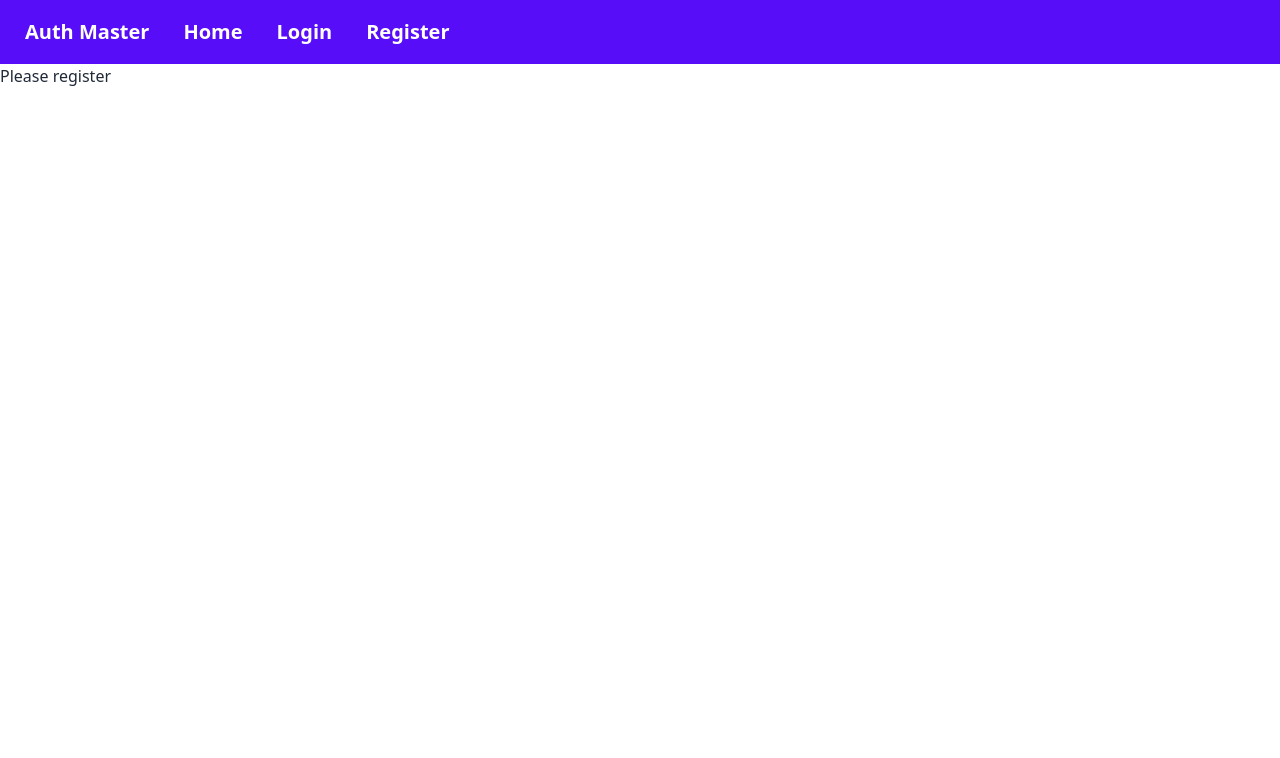
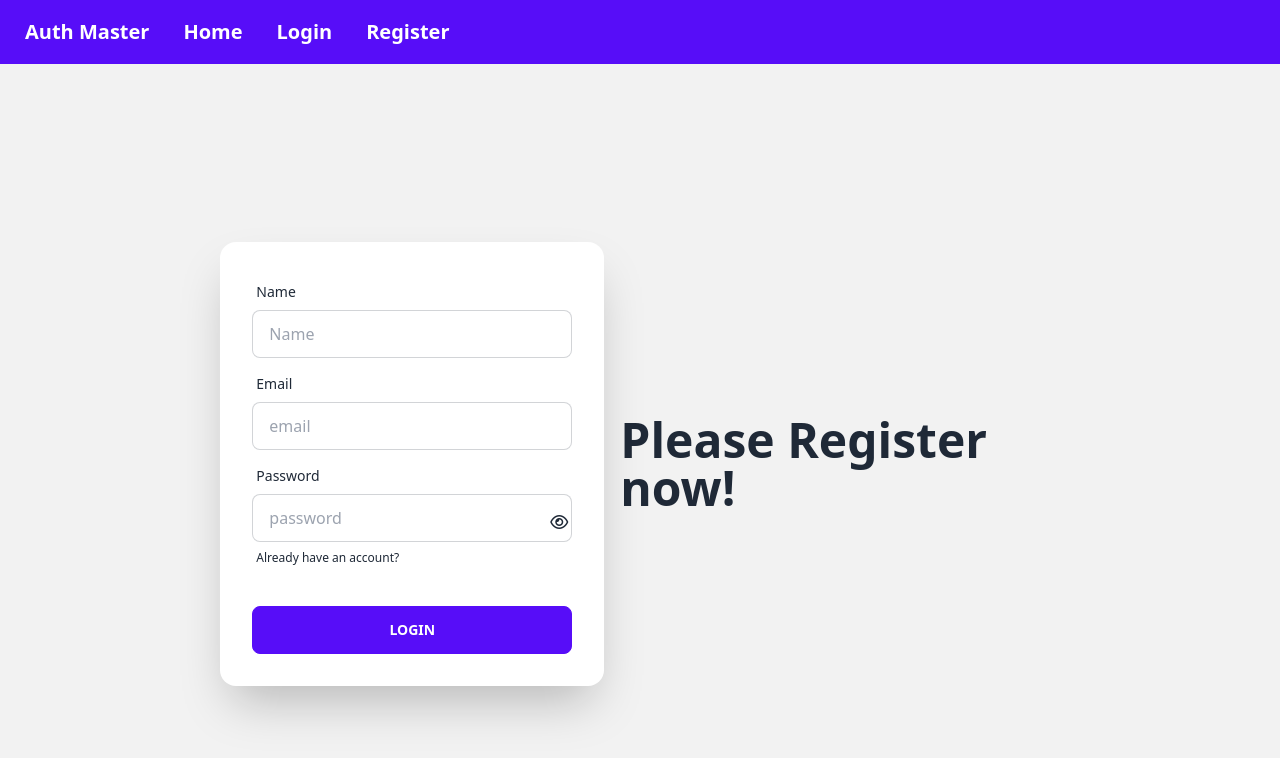
Before and after one commit to hasankarim18/auth-master, a React (Vite) app: page /register in a window 1280 px wide. Shown: the top 758 px of the page. Built offline with nearby package versions, Linux system fonts and the light colour scheme.

Commit message:
login form and register form

```diff
--- a/index.html
+++ b/index.html
@@ -5,6 +5,7 @@
     <link rel="icon" type="image/svg+xml" href="" />
     <meta name="viewport" content="width=device-width, initial-scale=1.0" />
     <title>Auth</title>
+    <script src="https://kit.fontawesome.com/1090098403.js" crossorigin="anonymous"></script>
   </head>
   <body>
     <div id="root"></div>
--- a/src/components/Login/Login.jsx
+++ b/src/components/Login/Login.jsx
@@ -1,10 +1,80 @@
-    import React from 'react';
+    import React, { useState } from 'react';
+import { Link } from 'react-router-dom';
 
     const Login = () => {
+        const [showPassword, setShowPassword] = useState(false)
+
+        const handleShowPassword = ()=> {
+            setShowPassword(prev => !prev)
+        }
+
+        const loginHandler = (event)=> {
+            event.preventDefault()
+            const form = event.target
+            const email = form.email.value
+            const password = form.password.value
+            console.log({email}, {password});
+        }
+
+
         return (
-            <div>
-                this is login
+          <div className="hero min-h-screen bg-base-200">
+            <div className="hero-content flex-col lg:flex-row-reverse">
+              <div className="text-center lg:text-left">
+                <h1 className="text-5xl font-bold">Login now!</h1>
+              </div>
+              <div className="card flex-shrink-0 w-full max-w-sm shadow-2xl bg-base-100">
+                <form onSubmit={loginHandler} className="card-body">
+                  <div className="form-control">
+                    <label className="label">
+                      <span className="label-text">Email</span>
+                    </label>
+                    <input
+                      type="email"
+                      name="email"
+                      required
+                      placeholder="email"
+                      className="input input-bordered"
+                    />
+                  </div>
+                  <div className="form-control">
+                    <label className="label">
+                      <span className="label-text">Password</span>
+                    </label>
+                    <div className="relative">
+                      <input
+                        type={!showPassword ? "password" : "text"}
+                        name="password"
+                        required
+                        placeholder="password"
+                        className="input input-bordered w-full"
+                      />
+
+                      <span
+                        onClick={handleShowPassword}
+                        className="absolute top-1/3 right-1 cursor-pointer"
+                      >
+                        {!showPassword ? (
+                          <i className="fa-regular fa-eye"></i>
+                        ) : (
+                          <i className="fa-regular fa-eye-slash"></i>
+                        )}
+                      </span>
+                    </div>
+                    <label className="label">
+                      <a href="#" className="label-text-alt link link-hover">
+                        Forgot password?
+                      </a>
+                    </label>
+                  </div>
+                  <div className="form-control mt-6">
+                    <button className="btn btn-primary">Login</button>
+                  </div>
+                </form>
+                <Link to="/register" className="btn btn-link" > New to auth master?</Link>
+              </div>
             </div>
+          </div>
         );
     };
 
--- a/src/components/Register/Register.jsx
+++ b/src/components/Register/Register.jsx
@@ -1,10 +1,93 @@
-import React from 'react';
+import React, { useState } from 'react';
+import { Link } from 'react-router-dom';
 
 const Register = () => {
+
+     const [showPassword, setShowPassword] = useState(false);
+
+     const handleShowPassword = () => {
+       setShowPassword((prev) => !prev);
+     };
+
+     const registerHandler = (event)=> {
+        event.preventDefault()
+        const form = event.target
+        const name = form.name.value
+        const email = form.email.value
+        const password = form.password.value
+     }
+
     return (
-        <div>
-            Please register
+      <div className="hero min-h-screen bg-base-200">
+        <div className="hero-content flex-col lg:flex-row-reverse">
+          <div className="text-center lg:text-left">
+            <h1 className="text-5xl font-bold">Please Register now!</h1>
+          </div>
+          <div className="card flex-shrink-0 w-full max-w-sm shadow-2xl bg-base-100">
+            <form className="card-body">
+                {/* name */}
+              <div className="form-control">
+                <label className="label">
+                  <span className="label-text">Name</span>
+                </label>
+                <input
+                  type="text"
+                  name="name"
+                  required
+                  placeholder="Name"
+                  className="input input-bordered"
+                />
+              </div>
+              {/* email */}
+              <div className="form-control">
+                <label className="label">
+                  <span className="label-text">Email</span>
+                </label>
+                <input
+                  type="email"
+                  name="email"
+                  required
+                  placeholder="email"
+                  className="input input-bordered"
+                />
+              </div>
+              <div className="form-control">
+                <label className="label">
+                  <span className="label-text">Password</span>
+                </label>
+                <div className="relative">
+                  <input
+                    type={!showPassword ? "password" : "text"}
+                    name="password"
+                    required
+                    placeholder="password"
+                    className="input input-bordered w-full"
+                  />
+
+                  <span
+                    onClick={handleShowPassword}
+                    className="absolute top-1/3 right-1 cursor-pointer"
+                  >
+                    {!showPassword ? (
+                      <i class="fa-regular fa-eye"></i>
+                    ) : (
+                      <i class="fa-regular fa-eye-slash"></i>
+                    )}
+                  </span>
+                </div>
+                <label className="label">
+                  <Link to="/login" className="label-text-alt link link-hover">
+                    Already have an account?
+                  </Link>
+                </label>
+              </div>
+              <div className="form-control mt-6">
+                <button className="btn btn-primary">Login</button>
+              </div>
+            </form>
+          </div>
         </div>
+      </div>
     );
 };
 
```
Also changed, not shown: 1 other file (tests, documents, lock files or other folders).
